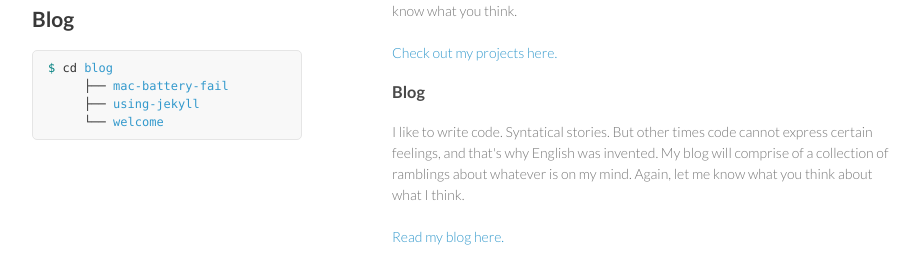
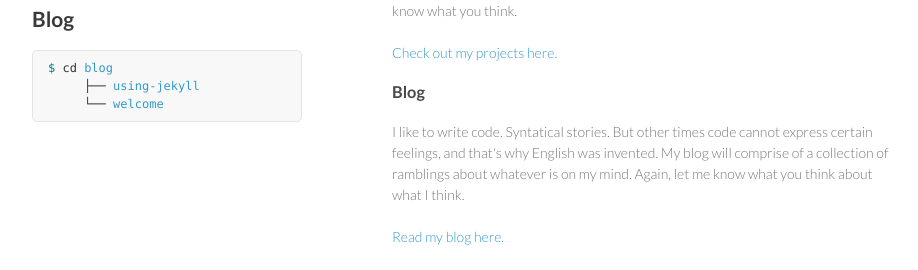
Before and after one commit to tl-dr/ryanseys.com, a Jekyll site: the page built from index.html, in a window 1280 px wide. Shown: the part 322-592 px from the top of the page, without its empty margins (178-1096 px from the left). Built offline with Jekyll 4.4.1, drawn with Linux system fonts in a browser that asks for light colours; Markdown is read by kramdown in place of the engine named in the settings.

Commit message:
Remove mac

```diff
--- a/_includes/sidebar.html
+++ b/_includes/sidebar.html
@@ -29,6 +29,6 @@
 </div>
 <h2>Blog</h2>
 <div class="highlight">
-  {% assign blogposts = site.categories.blog %}
+  {% assign blogposts = site.categories.blog and !site.categories.hidden %}
   <pre>{% include sidebar_blog.html %}</pre>
 </div>
```
Also changed, not shown: _posts/hidden-2012-12-22-mac-battery-fail.md (renamed from _posts/2012-12-22-mac-battery-fail.md, +1 -1 lines).
